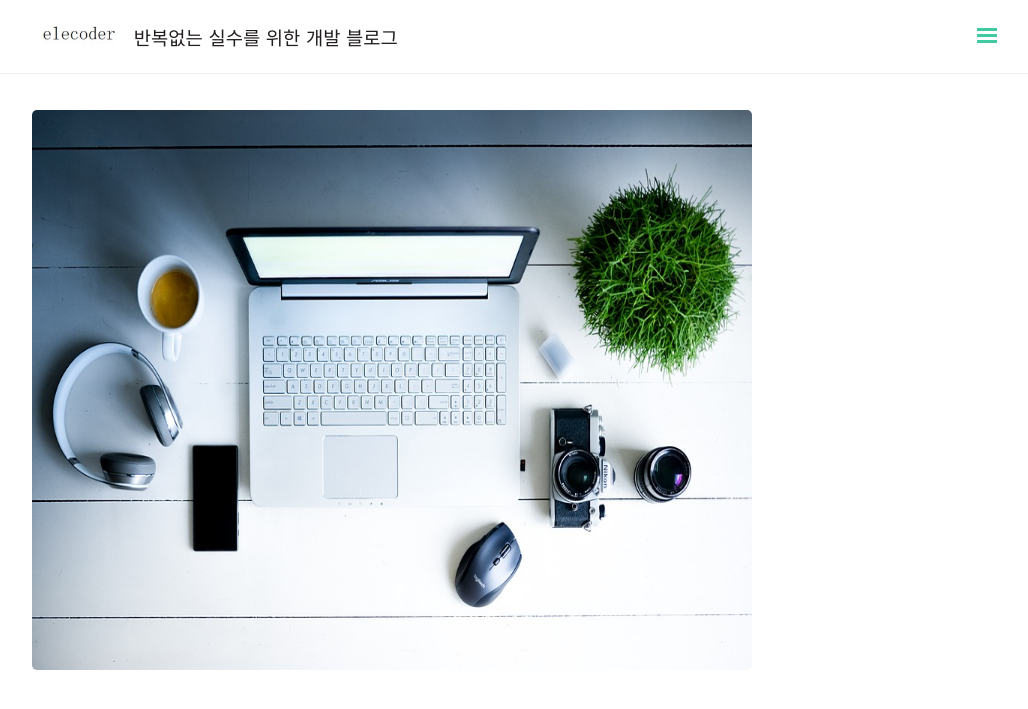
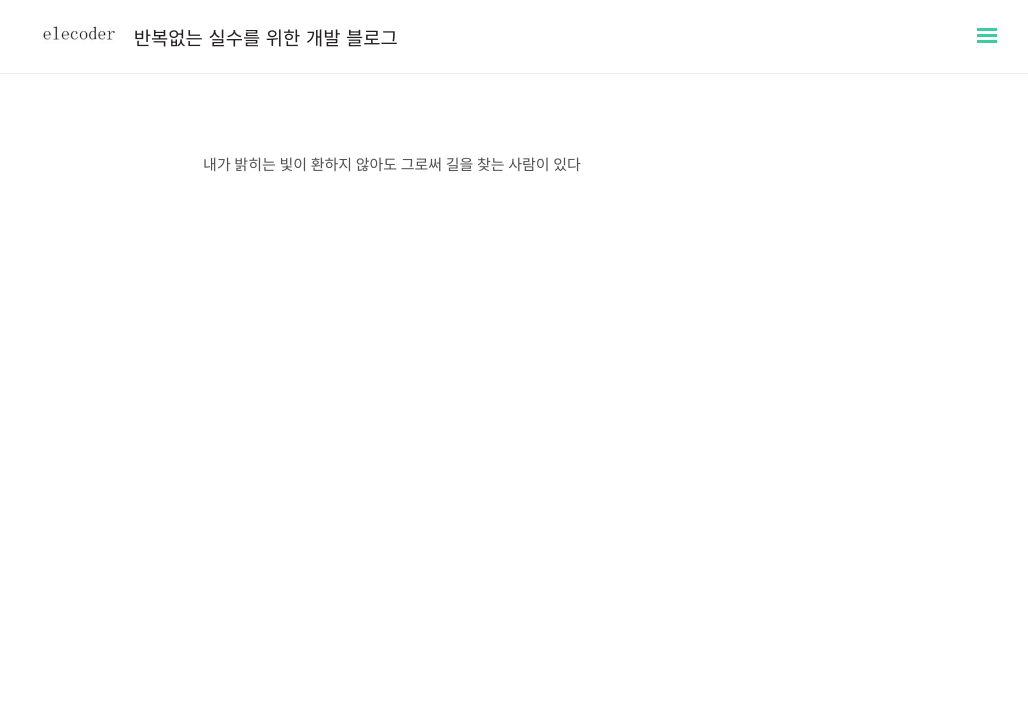
Before and after one commit to wooooooak/wooooooak.github.io, a Jekyll site: the page built from index.html, in a window 1280 px wide. Shown: the top 709 px of the page, without its empty margins (248-1276 px from the left). Built offline with Jekyll 4.4.1, drawn with Linux system fonts in a browser that asks for light colours; nearby versions of some CDN libraries; some web fonts are replaced; comment, search, counter and statistics services are not loaded.

Commit message:
update config

```diff
--- a/_config.yml
+++ b/_config.yml
@@ -53,8 +53,8 @@ tag_page: '/blog/tags/'
 category_page: '/blog/categories/'
 
 hero:
-  image: /public/img/computer-2982270_960_720.jpg
-  caption: ''
+  # image: /public/img/computer-2982270_960_720.jpg
+  caption: '내가 밝히는 빛이 환하지 않아도 그로써 길을 찾는 사람이 있다'
 
 # Puglins
 mathjax: true # whether support mathjax
```
